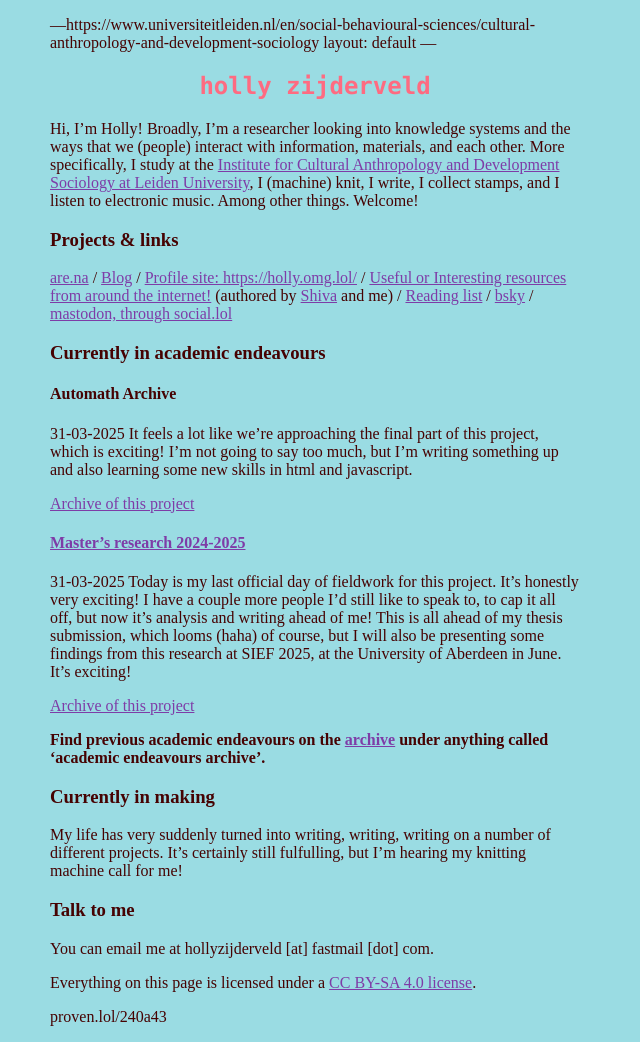
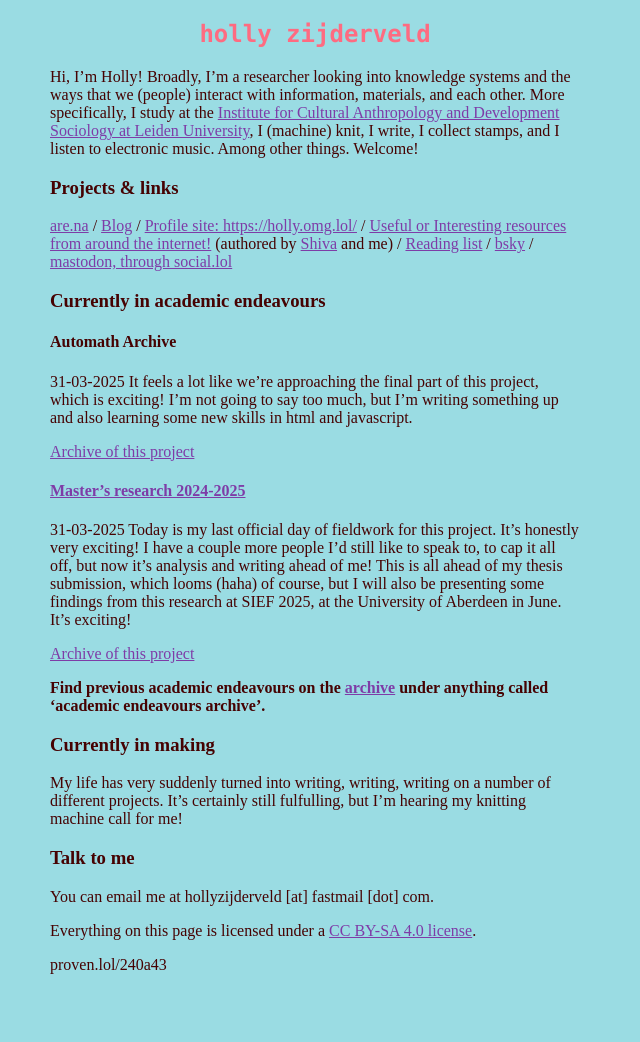
Before and after one commit to hollyz1jderveld/hollyz1jderveld.github.io, a Jekyll site: the page built from index.md, in a window 1280 px wide. Shown: the whole page, without its empty margins (0-640 px from the left). Built offline with Jekyll 4.4.1, drawn with Linux system fonts in a browser that asks for light colours; some web fonts are replaced; our own code applies the rules of GitHub Pages for plain Markdown files; Markdown is read by kramdown in place of the engine named in the settings; after the commit the page ends 990 px from its top, so only the background shows below that; part of the change alters nothing that is shown.

Commit message:
Update index.md

```diff
--- a/index.md
+++ b/index.md
@@ -1,4 +1,4 @@
----https://www.universiteitleiden.nl/en/social-behavioural-sciences/cultural-anthropology-and-development-sociology
+---
 layout: default
 ---
 
```
